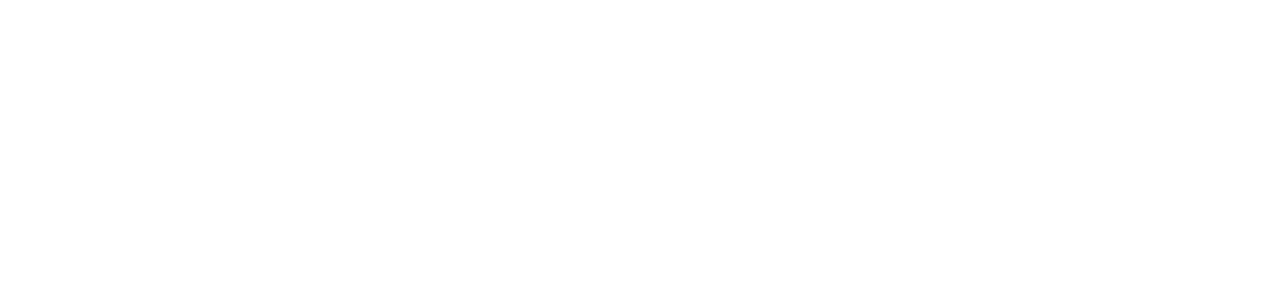
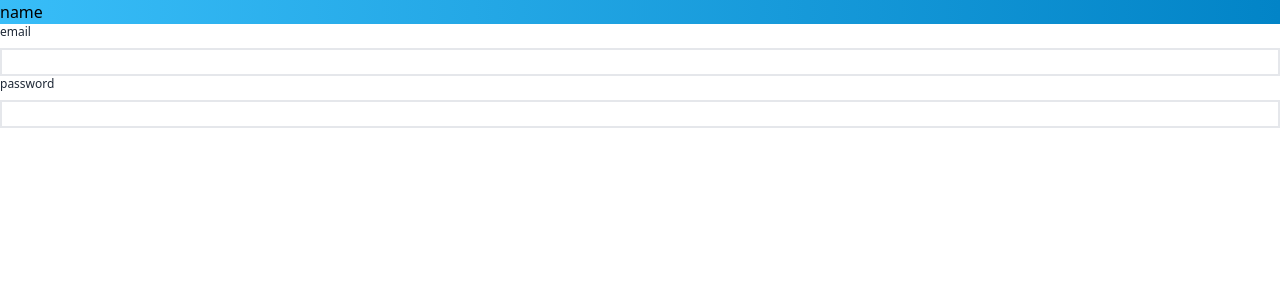
Before and after one commit to doubleyooz/nuxt-gighub, a Nuxt app: page /login in a window 1280 px wide. Before the commit this address had no page. Shown: the top 300 px of the page. Built offline with nearby package versions, Linux system fonts and the light colour scheme.

Commit message:
add: basic layout and chip styling

```diff
--- /dev/null
+++ b/components/custom/Button.vue
@@ -0,0 +1,4 @@
+<template>
+  <button>dsd</button>
+</template>
+<script setup lang="ts"></script>
--- a/components/custom/Chip.vue
+++ b/components/custom/Chip.vue
@@ -1,9 +1,20 @@
 <template>
   <div
-    class="bg-slate-200 rounded-xl w-min px-2"
-    :class="[clickable ? 'cursor-pointer' : '']"
+    class="flex rounded-xl w-min px-3 py-1 gap-1 items-center"
+    :class="[
+      clickable ? 'cursor-pointer' : '',
+      variant ?? '',
+      outline ? '' : '!border-0',
+      isHidden ? 'hidden' : '',
+      variants[variant],
+      disabled ? '' : '!border-gray-300 !bg-gray-100',
+    ]"
+    @click="emit('click:chip')"
   >
-    <span> {{ text }} </span>
+    <span class="text-xs"> {{ text }} </span>
+    <button v-if="closeable" class="cursor-pointer mb-0.5" @click="handleClick">
+      <Icon name="mdi:close" color="black" />
+    </button>
   </div>
 </template>
 
@@ -20,10 +31,35 @@
 
 export interface ChipComponentType {
   text: string;
-  variant: Variant;
+  variant?: Variant;
+  outline?: boolean;
   closeable?: boolean;
   clickable?: boolean;
+  disabled?: boolean;
 }
+const emit = defineEmits(["click:close", "click:chip"]);
 
-withDefaults(defineProps<ChipComponentType>(), {});
+withDefaults(defineProps<ChipComponentType>(), { variant: "primary" });
+
+const isHidden = ref(false);
+
+const handleClick = () => {
+  isHidden.value = true;
+  emit("click:close");
+};
+
+const variants: Record<Variant, string> = {
+  blue: "bg-info--2 color-secondary-2 border border-secondary-2",
+  grey: "bg-gray-100 color-gray-600 border border-gray-600",
+  error: "bg-error--2 color-error-2 border border-error-2 ",
+  success: "bg-success--2 color-success-2 border border-success-2",
+  warning: "bg-warning--2 color-warning-2 border border-warning-2",
+  dark: "bg-primary color-white border border-white",
+  secondary:
+    "bg-gray-blue color-gray-600 border border-gray-600 [&.clickable]:hover:bg-gray-100 [&.clickable]:hover:color-secondary-2 active:bg-gray-900 active:color-white active:hover:bg-gray-600",
+  primary:
+    "bg-secondary--2 color-info-2 border border-info-2 [&.clickable]:hover:color-secondary-2 active:bg-secondary-0 active:color-white active:hover:bg-[#47d9eb] active:border-secondary-0",
+};
 </script>
+
+<style scoped lang="scss"></style>
--- /dev/null
+++ b/components/custom/Navbar.vue
@@ -0,0 +1,12 @@
+<template>
+  <div class="flex w-100 bg-gradient-to-r from-sky-400 to-sky-600">
+    <span>{{ username }}</span>
+  </div>
+</template>
+
+<script setup lang="ts">
+export interface NavBarComponentType {
+  username: string;
+}
+withDefaults(defineProps<NavBarComponentType>(), {});
+</script>
--- a/components/gigs/Card.vue
+++ b/components/gigs/Card.vue
@@ -20,7 +20,8 @@
         v-for="(item, index) in preferredTechnologies"
         :key="index"
         :text="item"
-        class="bg-slate-200 rounded-xl w-min px-2"
+        variant="grey"
+        closeable
       />
     </div>
   </div>
--- /dev/null
+++ b/components/inputs/TextField.vue
@@ -0,0 +1,53 @@
+<template>
+  <div class="flex flex-col" :class="extraClasses">
+    <div v-if="label" class="flex mb-2 text-blue">
+      <p v-if="required" class="mr-1 text-xs text-error-1">*</p>
+      <p
+        class="text-xs"
+        :class="[disabled ? 'text-gray-300' : 'text-gray-800']"
+      >
+        {{ label }}
+      </p>
+    </div>
+
+    <input
+      :name="name"
+      class="overflow-hidden overflow-ellipsis border-2 font-normal text-base"
+      :class="[errorMessage ? 'border-error-1 color-error-1' : '']"
+      type="text"
+      :value="value"
+      :disabled="disabled"
+      :required="required"
+    />
+    <span v-if="errorMessage" class="text-error-1 text-[10px]">{{
+      errorMessage
+    }}</span>
+  </div>
+</template>
+<script setup lang="ts">
+import type { YupSchema } from "vee-validate";
+import { useField } from "vee-validate";
+
+interface TextFieldProps {
+  modelValue?: string | number | boolean | unknown[] | any;
+  name: string;
+  label?: string;
+  required?: boolean;
+  // info?: string;
+  disabled?: boolean;
+  schema?: YupSchema;
+  extraClasses?: string;
+}
+
+const props = withDefaults(defineProps<TextFieldProps>(), {
+  // info: undefined,
+  label: undefined,
+  modelValue: undefined,
+  schema: undefined,
+  extraClasses: undefined,
+});
+
+const { value, errorMessage } = useField(() => props.name, props.schema, {
+  syncVModel: true,
+});
+</script>
--- /dev/null
+++ b/composables/useFormRules.ts
@@ -0,0 +1,36 @@
+import * as yup from "yup";
+
+export const useFormRules = () => {
+  const emailRegex =
+    /[a-zA-Z0-9!#$%&'*+/=?^_`{|}~-]+(?:\.[a-zA-Z0-9!#$%&'*+/=?^_`{|}~-]+)*@(?:[a-zA-Z0-9](?:[a-zA-Z0-9-]*[a-zA-Z0-9])?\.)+[a-zA-Z0-9](?:[a-zA-Z0-9-]*[a-zA-Z0-9])?/gi;
+  const emailRules = {
+    email: yup
+      .string()
+      .required("email is required")
+      .trim()
+      .matches(emailRegex, "email is invalid"),
+  };
+
+  const passwordRules = {
+    password: yup.string().required("password required"),
+    /*
+        .matches(/^(?=.*[a-z])/, i18n.t('rules.password.lowercase'))
+        .matches(/^(?=.*[A-Z])/, i18n.t('rules.password.upperCase'))
+        .matches(/^(?=.*\d)/, i18n.t('rules.password.number'))
+        .matches(
+            /(?=.*[^a-zA-Z0-9])/,
+            i18n.t('rules.password.character'),
+          )
+        .min(8, i18n.t('rules.password.min'))
+        */
+    confirmPassword: yup
+      .string()
+      .oneOf([yup.ref("password")], "password must match")
+      .required("confirm password is required"),
+  };
+
+  return {
+    emailRules,
+    passwordRules,
+  };
+};
--- /dev/null
+++ b/layouts/default.vue
@@ -0,0 +1,6 @@
+<template>
+  <div class="flex flex-col">
+    <custom-navbar username="name" />
+    <slot />
+  </div>
+</template>
--- a/nuxt.config.ts
+++ b/nuxt.config.ts
@@ -1,5 +1,5 @@
 // https://nuxt.com/docs/api/configuration/nuxt-config
 export default defineNuxtConfig({
   devtools: { enabled: true },
-  modules: ["@nuxt/eslint", "@nuxtjs/tailwindcss"]
-})
+  modules: ["@nuxt/eslint", "@nuxtjs/tailwindcss", "nuxt-icon"],
+});
--- a/package.json
+++ b/package.json
@@ -14,12 +14,16 @@
     "@nuxt/eslint": "^0.3.8",
     "@nuxtjs/tailwindcss": "^6.12.0",
     "nuxt": "^3.11.2",
+    "sass": "^1.75.0",
+    "vee-validate": "^4.12.6",
     "vue": "^3.4.21",
-    "vue-router": "^4.3.0"
+    "vue-router": "^4.3.0",
+    "yup": "^1.4.0"
   },
   "devDependencies": {
     "@nuxtjs/eslint-config": "^12.0.0",
     "eslint": "^9.0.0",
+    "nuxt-icon": "^0.6.10",
     "typescript": "^5.4.5"
   }
 }
--- /dev/null
+++ b/pages/login.vue
@@ -0,0 +1,14 @@
+<template>
+  <div class="flex flex-col">
+    <inputs-text-field label="email" name="email" :schema="emailRules.email" />
+    <inputs-text-field
+      label="password"
+      name="password"
+      :schema="passwordRules.password"
+    />
+  </div>
+</template>
+
+<script setup lang="ts">
+const { emailRules, passwordRules } = useFormRules();
+</script>
--- /dev/null
+++ b/pages/users/[slug].vue
@@ -0,0 +1,3 @@
+<template><div></div></template>
+
+<script setup lang="ts"></script>
--- a/tailwind.config.js
+++ b/tailwind.config.js
@@ -17,15 +17,6 @@
         white: "#fff",
         black: "#000",
         "gray-blue": "#F1F5F9",
-        "gray-100": "#EBEDEF",
-        "gray-200": "#D2D6DA",
-        "gray-300": "#B9BFC6",
-        "gray-400": "#A0A8B1",
-        "gray-500": "#8291A1",
-        "gray-600": "#6E7A87",
-        "gray-700": "#5A636D",
-        "gray-800": "#454D54",
-        "gray-900": "#30363B",
         "dark-gray": "#5D6872",
         "success--2": "#BFF2D6",
         "success--1": "#40D984",
```
Also changed, not shown: 1 other file (tests, documents, lock files or other folders).
